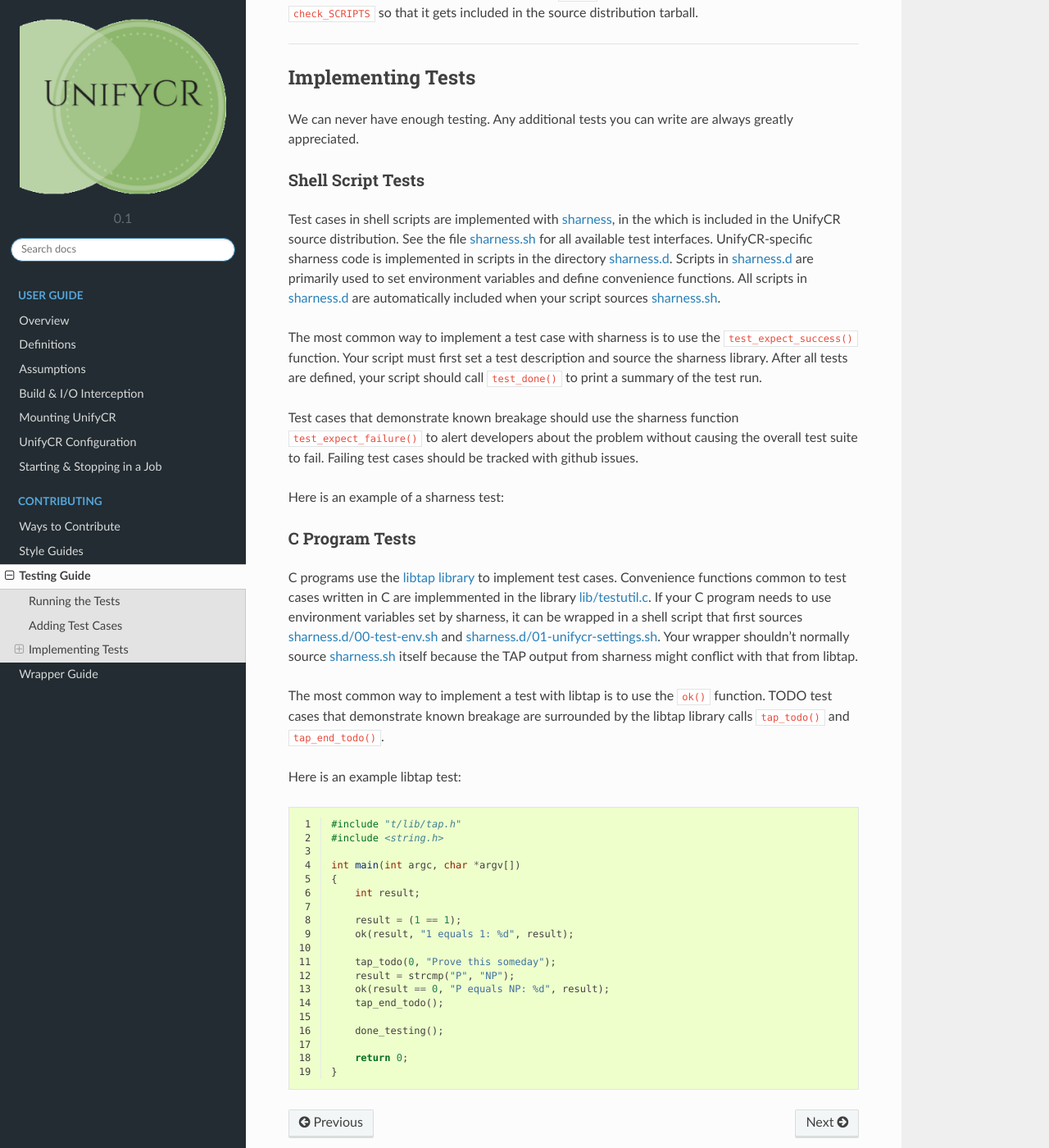
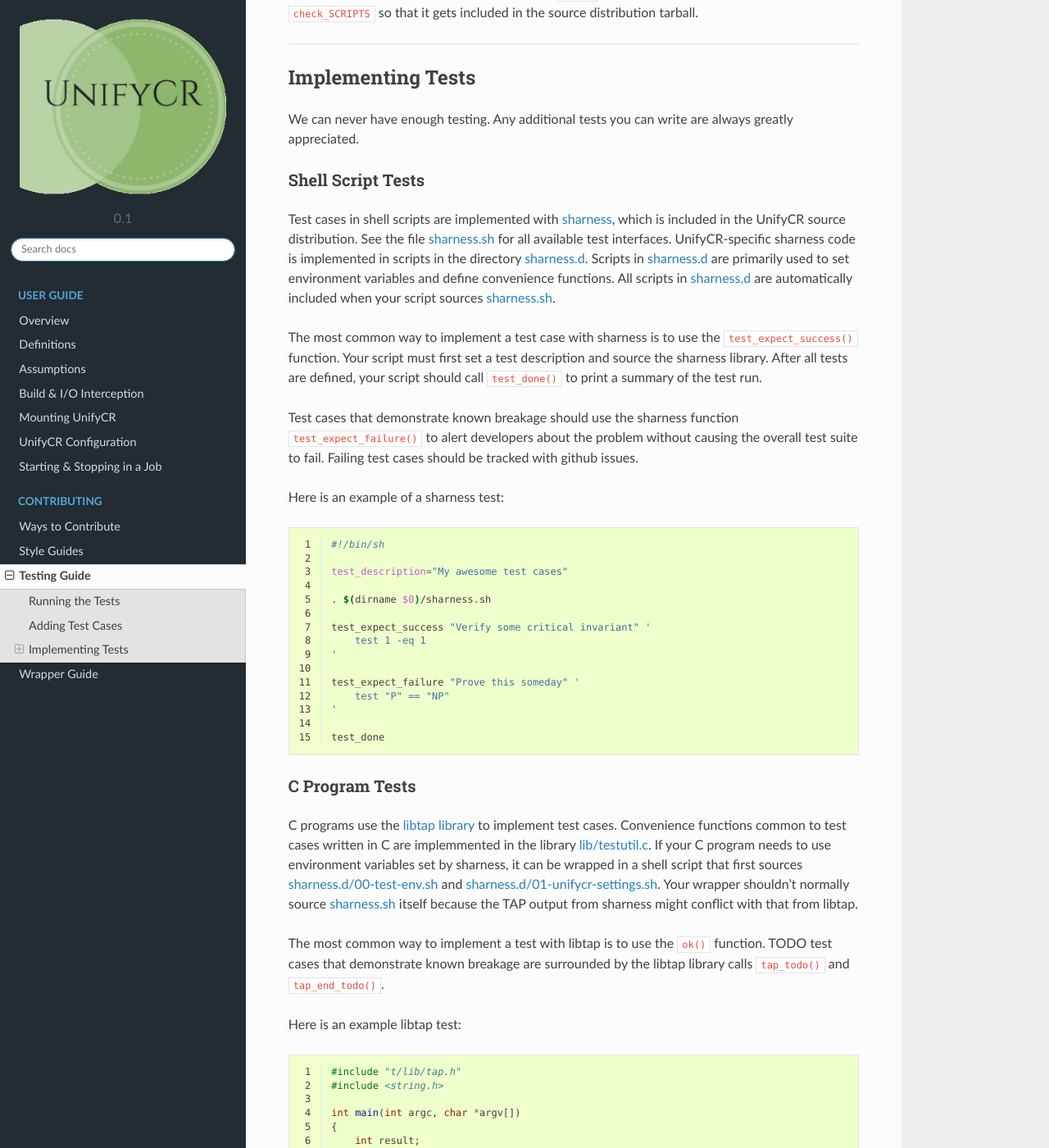
Before and after one commit to CamStan/test-docs, a Sphinx documentation site: the page built from unifycr-docs/docs/testing.rst, in a window 1280 px wide and 1400 px high, scrolled down 608 px. Shown: the whole window at 82% size. Built offline with Sphinx 7.4.7 and the Read the Docs theme 2.0.0, drawn with Linux system fonts in a browser that asks for light colours; some of the changed text lies outside the part shown.

Commit message:
Various fixes

```diff
--- a/unifycr-docs/docs/build-intercept.rst
+++ b/unifycr-docs/docs/build-intercept.rst
@@ -51,7 +51,7 @@ build is desired. Type ``spack info unifycr`` for more info.
    :widths: auto
 
    =======  ========================================  ========================
-   Variant                  Command                          Description
+   Variant  Command                                   Description
    =======  ========================================  ========================
    Debug    ``spack install unifycr+debug``           Enable debug build
    HDF5     ``spack install unifycr+hdf5``            Build with parallel HDF5
--- a/unifycr-docs/docs/style-guides.rst
+++ b/unifycr-docs/docs/style-guides.rst
@@ -55,7 +55,9 @@ Commit messages for new changes must meet the following guidelines:
   or a brief description of the bug you are resolving. Each line of the body
   must be 72 characters or less.
 
-An example commit message for new changes is provided below.::
+An example commit message for new changes is provided below.
+
+.. code-block:: none
 
     Capitalized, short (50 chars or less) summary
 
--- a/unifycr-docs/docs/testing.rst
+++ b/unifycr-docs/docs/testing.rst
@@ -46,13 +46,12 @@ greatly appreciated.
 Shell Script Tests
 ------------------
 
-Test cases in shell scripts are implemented with sharness_, in the which is
-included in the UnifyCR source distribution. See the file sharness.sh_ for all
-available test interfaces. UnifyCR-specific sharness code is implemented in
-scripts in the directory sharness.d_. Scripts in sharness.d_ are primarily
-used to set environment variables and define convenience functions. All
-scripts in sharness.d_ are automatically included when your script sources
-sharness.sh_.
+Test cases in shell scripts are implemented with sharness_, which is included
+in the UnifyCR source distribution. See the file sharness.sh_ for all available
+test interfaces. UnifyCR-specific sharness code is implemented in scripts in
+the directory sharness.d_. Scripts in sharness.d_ are primarily used to set
+environment variables and define convenience functions. All scripts in
+sharness.d_ are automatically included when your script sources sharness.sh_.
 
 The most common way to implement a test case with sharness is to use the
 ``test_expect_success()`` function. Your script must first set a test
@@ -83,7 +82,7 @@ Here is an example of a sharness test:
         test "P" == "NP"
     '
 
-   test_done
+    test_done
 
 C Program Tests
 ---------------
--- a/unifycr-docs/docs/wrappers.rst
+++ b/unifycr-docs/docs/wrappers.rst
@@ -113,7 +113,7 @@ but are known to not actually be supported. This list is written by hand.
 .. explicit external hyperlink targets
 
 .. _cstdio_list.txt: https://github.com/LLNL/UnifyCR/blob/dev/client/check_fns/cstdio_list.txt
-.. _fakechrroot_list.txt: https://github.com/LLNL/UnifyCR/blob/dev/client/check_fns/fakechroot_list.txt
+.. _fakechroot_list.txt: https://github.com/LLNL/UnifyCR/blob/dev/client/check_fns/fakechroot_list.txt
 .. _gotcha_map_unifycr_list.h: https://github.com/LLNL/UnifyCR/blob/dev/client/src/gotcha_map_unifycr_list.h
 .. _gnulibc_list.txt: https://github.com/LLNL/UnifyCR/blob/dev/client/check_fns/gnulibc_list.txt
 .. _posix_list.txt: https://github.com/LLNL/UnifyCR/blob/dev/client/check_fns/posix_list.txt
```
Also changed, not shown: other parts of unifycr-docs/docs/testing.rst (+1 -1 lines).
